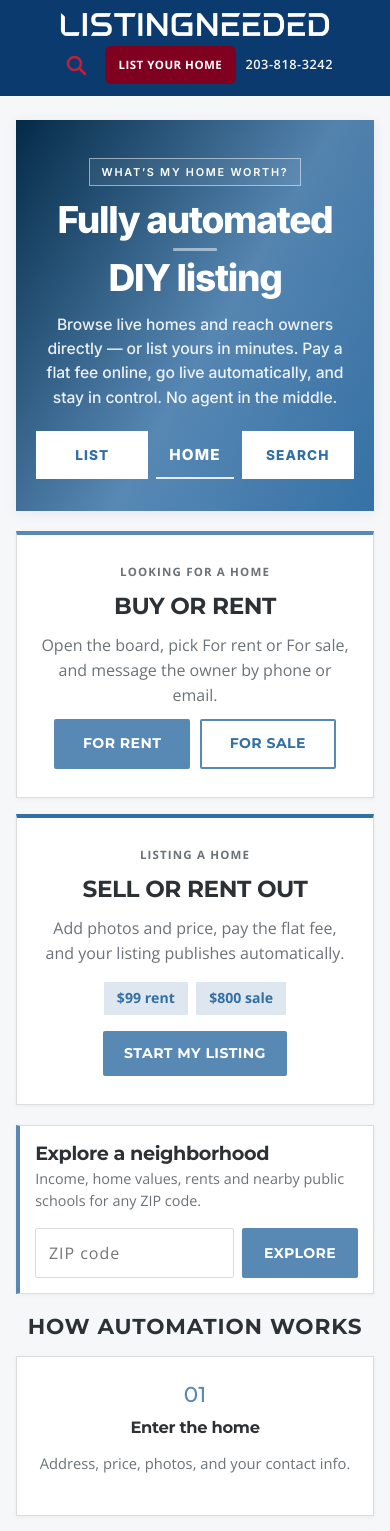
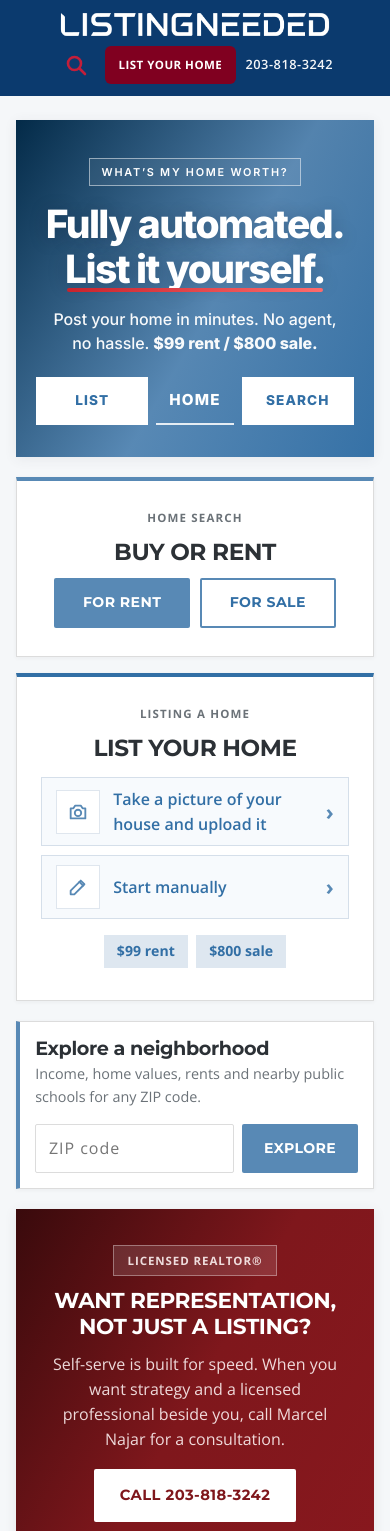
Before and after one commit to bureauficoaacredit-debug/listingneeded, a React (Vite) app: page / in a window 390 px wide. Shown: the top 1531 px of the page. Built offline with nearby package versions, Linux system fonts and the light colour scheme; no server answers; the database is empty.

Commit message:
v60: Homepage hero + Buy or Rent / List Your Home cards, camera photo input, remove How automation works

```diff
--- /dev/null
+++ b/src/components/HomeListOptions.tsx
@@ -0,0 +1,56 @@
+import { useEffect, useState } from 'react'
+import { Link } from 'react-router-dom'
+import { getQrCodes, type QrKind } from '../lib/store'
+
+/**
+ * v60: three ways to list from the homepage card. Option 1 (QR) respects the v50 admin switch
+ * "Show QR codes on website" (hidden when Off) and uses the PAID QR flow unless the FREE QR is On.
+ */
+export default function HomeListOptions() {
+  const [kind, setKind] = useState<QrKind | null>(null)
+  const [img, setImg] = useState('')
+  useEffect(() => {
+    let live = true
+    void getQrCodes().then(async (c) => {
+      if (!c.show_on_site) return
+      const k: QrKind | null = c.free.enabled && !c.free.hidden ? 'free' : c.paid.enabled && !c.paid.hidden ? 'paid' : null
+      if (!k || !live) return
+      setKind(k)
+      const { qrDataUrl } = await import('../lib/qr') // QR generator only loads when the switch is On
+      const url = await qrDataUrl(k, 160)
+      if (live) setImg(url)
+    })
+    return () => {
+      live = false
+    }
+  }, [])
+  const qrTo = kind === 'free' ? '/list?plan=free&src=qr' : '/list?src=qr-paid'
+  return (
+    <ol className="list-options">
+      {kind ? (
+        <li>
+          <Link className="list-option" to={qrTo}>
+            {img ? <img className="list-option-qr" src={img} alt="QR code" width={44} height={44} /> : <span className="list-option-qr" />}
+            <span>Scan the QR code on your For Sale sign</span>
+          </Link>
+        </li>
+      ) : null}
+      <li>
+        <Link className="list-option" to="/list?photo=1">
+          <span className="list-option-icon" aria-hidden="true">
+            <svg viewBox="0 0 24 24" width="22" height="22" fill="none" stroke="currentColor" strokeWidth="2" strokeLinecap="round" strokeLinejoin="round"><path d="M4 8h3l2-3h6l2 3h3v11H4z" /><circle cx="12" cy="13" r="3.5" /></svg>
+          </span>
+          <span>Take a picture of your house and upload it</span>
+        </Link>
+      </li>
+      <li>
+        <Link className="list-option" to="/list">
+          <span className="list-option-icon" aria-hidden="true">
+            <svg viewBox="0 0 24 24" width="22" height="22" fill="none" stroke="currentColor" strokeWidth="2" strokeLinecap="round" strokeLinejoin="round"><path d="M4 20h4L19 9l-4-4L4 16z" /><path d="M13.5 6.5l4 4" /></svg>
+          </span>
+          <span>Start manually</span>
+        </Link>
+      </li>
+    </ol>
+  )
+}
--- a/src/pages/Home.tsx
+++ b/src/pages/Home.tsx
@@ -2,6 +2,7 @@ import { Link } from 'react-router-dom'
 import HomeZipLookup from '../components/HomeZipLookup'
 import PartnerResources from '../components/PartnerResources'
 import QrPublicSection from '../components/QrPublicSection'
+import HomeListOptions from '../components/HomeListOptions'
 import { LISTING_FEE_RENT_USD, LISTING_FEE_SALE_USD } from '../lib/types'
 
 export default function Home() {
@@ -9,14 +10,12 @@ export default function Home() {
     <div className="home">
       <section className="hero hero-centered">
         <Link className="eyebrow eyebrow-soft eyebrow-link" to="/cma">What’s my home worth?</Link>
-        <h1 className="hero-title-pair">
-          <span>Fully automated</span>
-          <span className="hero-title-sep" aria-hidden="true" />
-          <span>DIY listing</span>
+        <h1 className="hero-title-v60">
+          <span>Fully automated.</span> <span className="hero-title-accent">List it yourself.</span>
         </h1>
-        <p className="lead">
-          Browse live homes and reach owners directly — or list yours in minutes. Pay a flat fee
-          online, go live automatically, and stay in control. No agent in the middle.
+        <p className="lead hero-sub-v60">
+          Post your home in minutes. No agent, no hassle.{' '}
+          <strong className="hero-price-v60">${LISTING_FEE_RENT_USD} rent / ${LISTING_FEE_SALE_USD.toLocaleString()} sale.</strong>
         </p>
         <nav className="hero-pivot" aria-label="List or search">
           <Link className="hero-pivot-btn" to="/list">List</Link>
@@ -27,52 +26,26 @@ export default function Home() {
 
       <section className="split">
         <article className="path-card path-seek">
-          <p className="path-kicker">Looking for a home</p>
+          <p className="path-kicker">Home search</p>
           <h2>Buy or rent</h2>
-          <p>
-            Open the board, pick For rent or For sale, and message the owner by phone or email.
-          </p>
           <div className="path-actions">
-            <Link className="btn" to="/browse?type=rent">For rent</Link>
-            <Link className="btn secondary" to="/browse?type=sale">For sale</Link>
+            <Link className="btn" to="/browse?type=rent">For Rent</Link>
+            <Link className="btn secondary" to="/browse?type=sale">For Sale</Link>
           </div>
         </article>
         <article className="path-card path-own">
           <p className="path-kicker">Listing a home</p>
-          <h2>Sell or rent out</h2>
-          <p>
-            Add photos and price, pay the flat fee, and your listing publishes automatically.
-          </p>
+          <h2>List Your Home</h2>
+          <HomeListOptions />
           <ul className="fee-pills">
             <li><strong>${LISTING_FEE_RENT_USD}</strong> rent</li>
             <li><strong>${LISTING_FEE_SALE_USD}</strong> sale</li>
           </ul>
-          <Link className="btn" to="/list">Start my listing</Link>
         </article>
       </section>
 
       <HomeZipLookup />
 
-      <section className="how">
-        <h2 className="section-title">How automation works</h2>
-        <div className="grid how-grid three">
-          <div className="card step">
-            <span className="step-num">01</span>
-            <h3>Enter the home</h3>
-            <p className="meta">Address, price, photos, and your contact info.</p>
-          </div>
-          <div className="card step">
-            <span className="step-num">02</span>
-            <h3>Pay the flat fee</h3>
-            <p className="meta">${LISTING_FEE_RENT_USD} to rent or ${LISTING_FEE_SALE_USD} to sell. No commission from us.</p>
-          </div>
-          <div className="card step">
-            <span className="step-num">03</span>
-            <h3>Go live</h3>
-            <p className="meta">Listing publishes automatically. Buyers and renters reach you directly.</p>
-          </div>
-        </div>
-      </section>
 
       <QrPublicSection />
 
--- a/src/styles/app.css
+++ b/src/styles/app.css
@@ -1189,3 +1189,65 @@ a.eyebrow-link:hover, a.eyebrow-link:focus-visible { background: rgba(255,255,25
 .showing-cta { margin: 0.25rem 0 1rem; }
 .showing-cta .showing-btn { margin: 0; }
 .showing-sub { margin: 0.4rem 0 0; text-align: center; font-size: 0.85rem; color: var(--muted); }
+
+/* v59 search: show more */
+.browse-more { display: flex; justify-content: center; padding: 1.25rem 0 0.5rem; }
+
+/* v60 hero: "Fully automated. List it yourself." (v47 Inter type, stronger) */
+.hero h1.hero-title-v60 {
+  margin: 0.15rem 0 0; width: min(100%, 56rem);
+  font-family: "Inter", "Montserrat", system-ui, sans-serif; font-weight: 800;
+  font-size: clamp(2.2rem, 5.6vw, 4rem); line-height: 1.03; letter-spacing: -0.04em;
+  text-transform: none; text-wrap: balance; color: #fff;
+  text-shadow: 0 2px 18px rgba(0, 20, 45, 0.25);
+}
+.hero-title-v60 > span { white-space: nowrap; }
+.hero-title-accent { position: relative; display: inline-block; }
+.hero-title-accent::after {
+  content: ""; position: absolute; left: 0.04em; right: 0.04em; bottom: -0.08em; height: 0.09em;
+  border-radius: 2px; background: linear-gradient(90deg, #c8232c, #ff6b6b);
+}
+.hero-centered .lead.hero-sub-v60 { max-width: 38rem; font-size: clamp(1rem, 1.6vw, 1.18rem); line-height: 1.5; opacity: 0.96; text-wrap: balance; margin-top: 0.2rem; }
+.hero-price-v60 { white-space: nowrap; font-weight: 800; }
+@media (max-width: 640px) {
+  .hero h1.hero-title-v60 { font-size: clamp(2rem, 10vw, 2.6rem); }
+  .hero-title-v60 > span { display: block; width: fit-content; margin-inline: auto; }
+  .hero-title-v60 > span + span { margin-top: 0.12em; }
+}
+
+/* v60 List Your Home card: QR line (only when admin "Show QR codes on website" is On) */
+.home-qr { display: flex; align-items: center; justify-content: center; gap: 0.9rem; text-align: left; max-width: 26rem; }
+.home-qr-text p { margin: 0; }
+.home-qr-text p + p { margin-top: 0.3rem; }
+.home-qr-line { color: inherit; text-decoration: none; font-weight: 600; }
+.home-qr-line:hover { color: var(--brand); }
+.home-qr-or { color: var(--muted); }
+.home-qr-link { display: grid; justify-items: center; gap: 0.2rem; text-decoration: none; flex: none; }
+.home-qr-img { display: block; width: 96px; height: 96px; border: 1px solid #dfe6ee; background: #fff; }
+.home-qr-tap { display: none; font-size: 0.7rem; font-weight: 700; letter-spacing: 0.06em; text-transform: uppercase; color: var(--brand); }
+@media (hover: none), (max-width: 640px) {
+  .home-qr-tap { display: block; }
+  .home-qr-line { text-decoration: underline; text-underline-offset: 2px; }
+}
+
+/* v60 List Your Home: three options */
+.list-options { list-style: none; margin: 0.15rem auto 0; padding: 0; display: grid; gap: 0.55rem; width: min(100%, 24rem); }
+.list-option {
+  display: flex; align-items: center; gap: 0.8rem; min-height: 3.25rem; padding: 0.55rem 0.9rem;
+  border: 1px solid #d5dfea; background: #f7fafd; color: var(--brand-dark, #0b2a4a); text-align: left;
+  font-weight: 600; text-decoration: none; transition: border-color .15s, background .15s;
+}
+.list-option:hover, .list-option:focus-visible { border-color: var(--brand); background: #eef4fa; }
+.list-option::after { content: "›"; margin-left: auto; font-size: 1.35rem; line-height: 1; color: var(--brand); }
+.list-option-icon { display: grid; place-items: center; width: 44px; height: 44px; flex: none; color: var(--brand); background: #fff; border: 1px solid #dfe6ee; }
+.list-option-qr { display: block; width: 44px; height: 44px; flex: none; background: #fff; border: 1px solid #dfe6ee; }
+.path-seek .path-actions { margin-top: auto; }
+
+/* v60 List form photo picker: Take a photo (camera) + Choose from photos */
+.photo-pick { display: grid; gap: 0.5rem; padding: 0.75rem; border: 1px dashed #c9d6e3; }
+.photo-pick-focus { border: 2px solid var(--brand); background: #f3f8fd; }
+.photo-pick-title { font-weight: 600; }
+.photo-pick-btns { display: flex; flex-wrap: wrap; gap: 0.6rem; }
+.photo-pick-btn { position: relative; cursor: pointer; }
+.visually-hidden-input { position: absolute; width: 1px; height: 1px; opacity: 0; overflow: hidden; pointer-events: none; }
+.linklike { background: none; border: 0; padding: 0; color: var(--brand); text-decoration: underline; cursor: pointer; font: inherit; }
```
Also changed, not shown: src/pages/List.tsx (+54 -4 lines), 1 other file (tests, documents, lock files or other folders).
